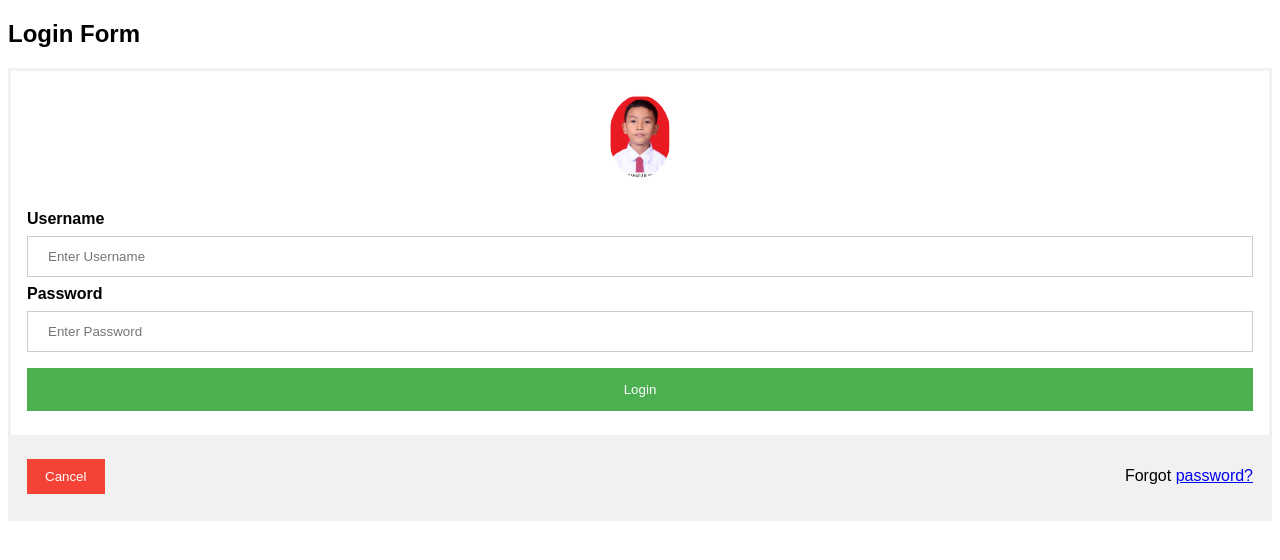
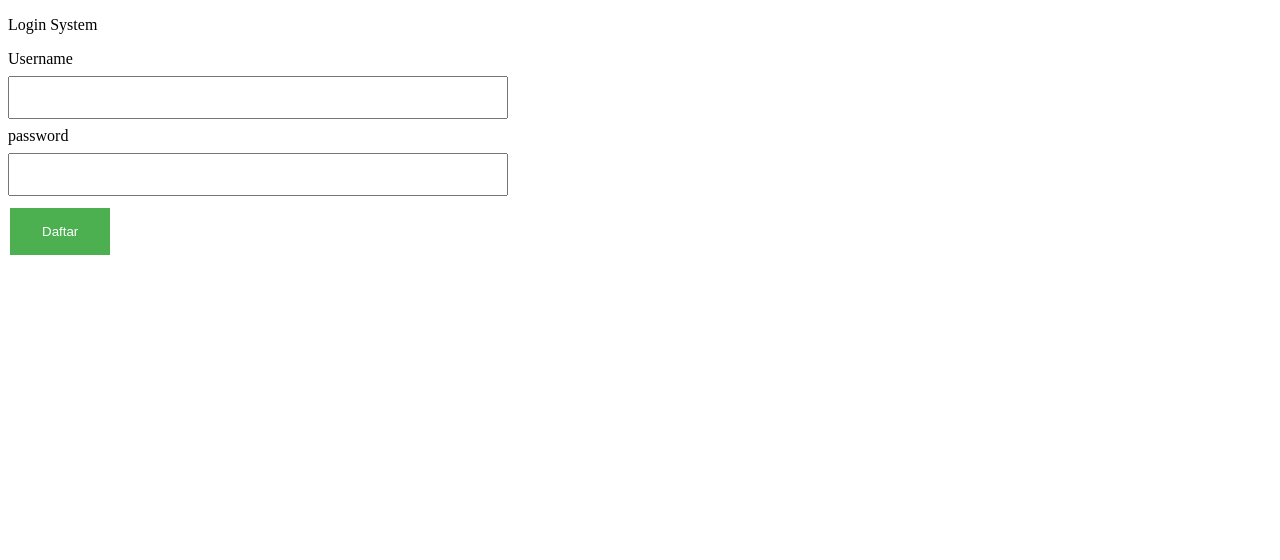
Before and after one commit to fahdiazhannu/pemrograman-web, a PHP site: page /login.php in a window 1280 px wide. Shown: the top 560 px of the page. Run offline with PHP 8.4, Linux system fonts and the light colour scheme.

Commit message:
halaman login

```diff
--- a/pertemuan-4/login.php
+++ b/pertemuan-4/login.php
@@ -1,96 +1,35 @@
 <!DOCTYPE html>
-<html>
+<html lang="en">
 <head>
-<meta name="viewport" content="width=device-width, initial-scale=1">
+    <meta charset="UTF-8">
+    <meta name="viewport" content="width=device-width, initial-scale=1.0">
+    <title>Login System</title>
+</head>
     <style>
-body {font-family: Arial, Helvetica, sans-serif;}
-form {border: 3px solid #f1f1f1;}
-
-input[type=text], input[type=password] {
-  width: 100%;
+    .inputan{
+        width: 500px;
         padding: 12px 20px;
         margin: 8px 0;
-  display: inline-block;
-  border: 1px solid #ccc;
         box-sizing: border-box;
     }
-
-button {
+    input[type=submit]{
         background-color: #4CAF50;
+        border: none;
         color: white;
-  padding: 14px 20px;
-  margin: 8px 0;
-  border: none;
+        padding: 16px 32px;
+        text-decoration:none;
+        margin:4px 2px;
         cursor: pointer;
-  width: 100%;
-}
-
-button:hover {
-  opacity: 0.8;
-}
-
-.cancelbtn {
-  width: auto;
-  padding: 10px 18px;
-  background-color: #f44336;
-}
-
-.imgcontainer {
-  text-align: center;
-  margin: 24px 0 12px 0;
-}
-
-img.avatar {
-  width: 5%;
-  border-radius: 70%;
-}
-
-.container {
-  padding: 16px;
-}
-
-span.psw {
-  float: right;
-  padding-top: 16px;
-}
-
-/* Change styles for span and cancel button on extra small screens */
-@media screen and (max-width: 300px) {
-  span.psw {
-     display: block;
-     float: none;
-  }
-  .cancelbtn {
-     width: 100%;
-  }
     }
     </style>
-</head>
 <body>
-
-<h2>Login Form</h2>
-
-<form action="ceklogin.php" method="post">
-  <div class="imgcontainer">
-    <img src="image/bocil.jpg" alt="Avatar" class="avatar">
-  </div>
-
-  <div class="container">
-    <label for="username"><b>Username</b></label>
-    <input type="text" placeholder="Enter Username" name="username" required>
-
-    <label for="password"><b>Password</b></label>
-    <input type="password" placeholder="Enter Password" name="password" required>
-
-    <button type="submit" name="tombolSubmit">Login</button>
-
-  </div>
-
-  <div class="container" style="background-color:#f1f1f1">
-    <button type="button" class="cancelbtn">Cancel</button>
-    <span class="psw">Forgot <a href="#">password?</a></span>
-  </div>
+    <p>Login System</p>
+    <form method="post" action="ceklogin.php">
+        <label >Username</label> <br>
+        <input class="inputan" type="text" name="username"> <br>
+        <label >password</label> <br>
+        <input class="inputan" type="password" name="password" > <br>
+        <input type="submit" name="tombolsubmit" value="Daftar">
     </form>
-
 </body>
 </html>
```
Lines whose indentation alone changed are shown as unchanged.
